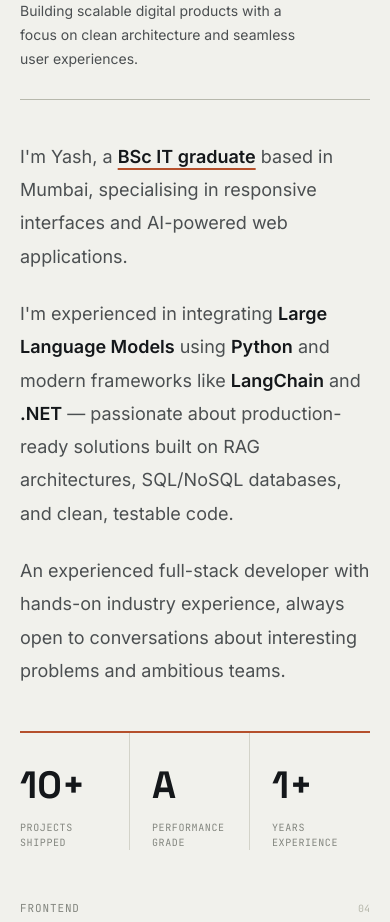
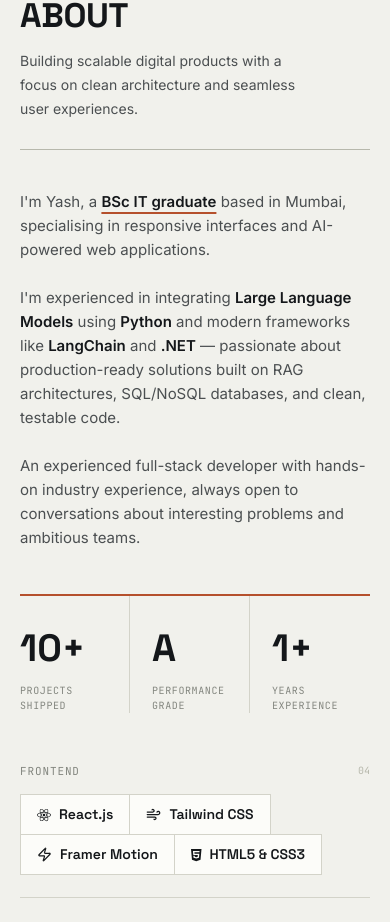
Before and after one commit to YashSawant027/Yash-Portfolio, a React (Vite) app: page / in a window 390 px wide. Shown: the part 8627-9549 px from the top of the page. Built offline with nearby package versions, Linux system fonts and the light colour scheme.

Commit message:
made texts responsive

```diff
--- a/src/index.css
+++ b/src/index.css
@@ -886,6 +886,10 @@ footer {
     padding: 0 20px;
   }
 
+  .hero {
+    padding-top: 120px;
+  }
+
   .hero-head {
     font-size: clamp(40px, 13vw, 80px);
   }
@@ -925,6 +929,11 @@ footer {
   .about-layout {
     grid-template-columns: 1fr;
     gap: 50px;
+  }
+
+  .about-copy p {
+    font-size: 15px;
+    line-height: 1.6;
   }
 
   .work-row {
```
